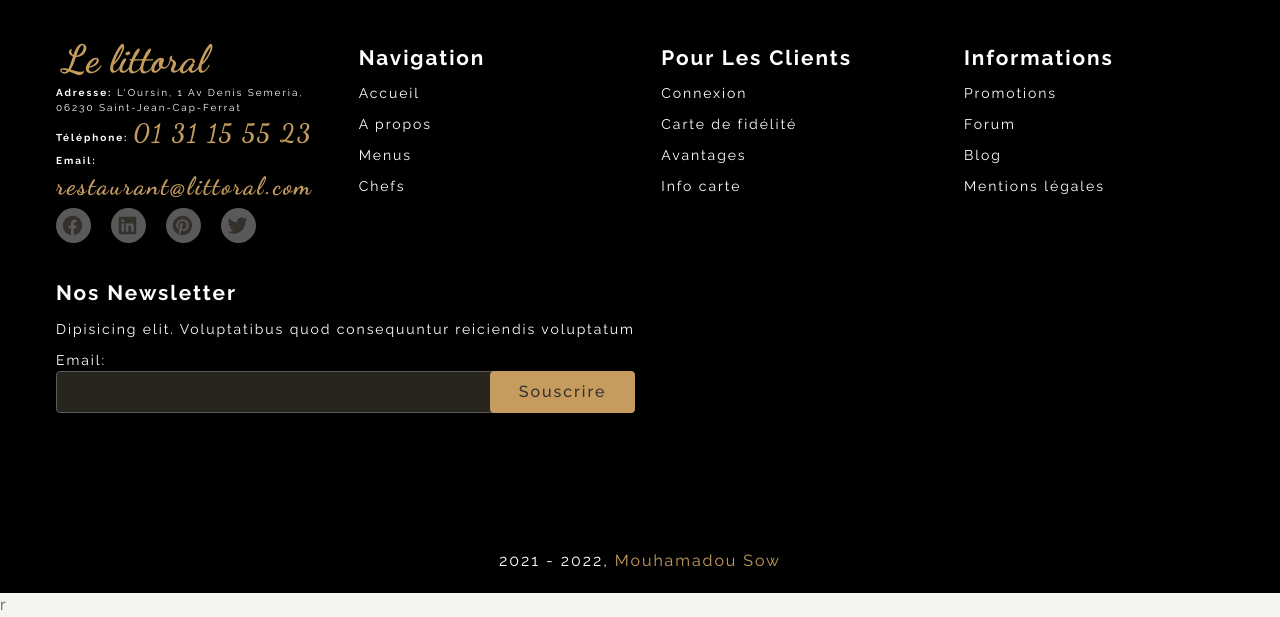
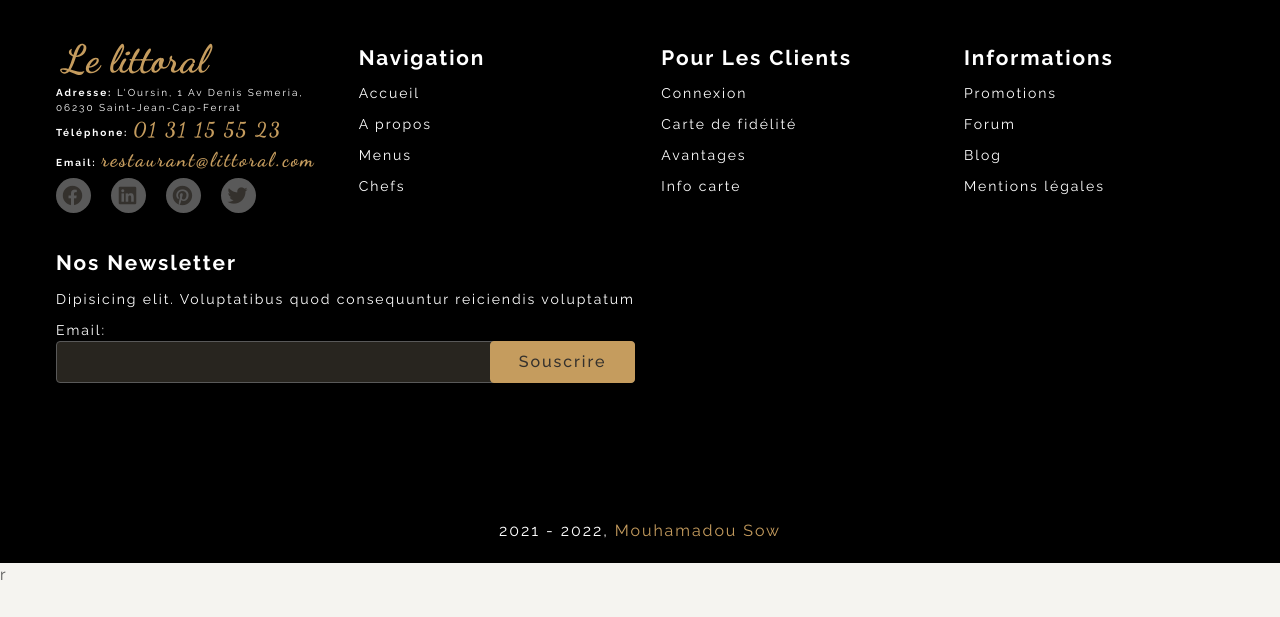
Before and after one commit to Sow83/restaurant-le-littoral, a website: page index.html in a window 1280 px wide. Shown: the part 6401-7018 px from the top of the page. After the commit the page ends 6988 px from the top, so only its background shows below. Drawn offline with nearby package versions, Linux system fonts and the light colour scheme.

Commit message:
Accessibilté Aos

```diff
--- a/sass/layout/_footer.scss
+++ b/sass/layout/_footer.scss
@@ -16,7 +16,7 @@
     &__color{
         color: $color-primary;
         font-family: $font-family-titles;
-        font-size: 1.563rem;
+        font-size: 1.25rem;
         font-weight: 700;
     }
     &__logo{
```
Also changed, not shown: public/css/style.css, 1 other file.
